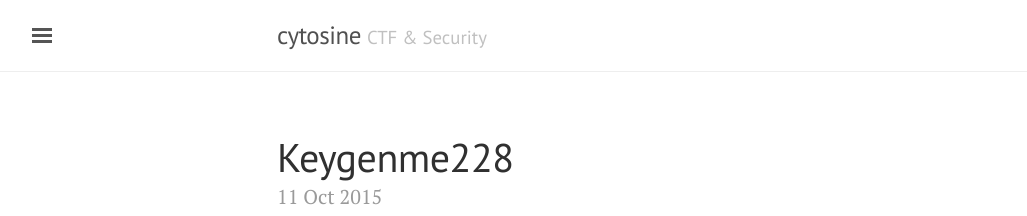
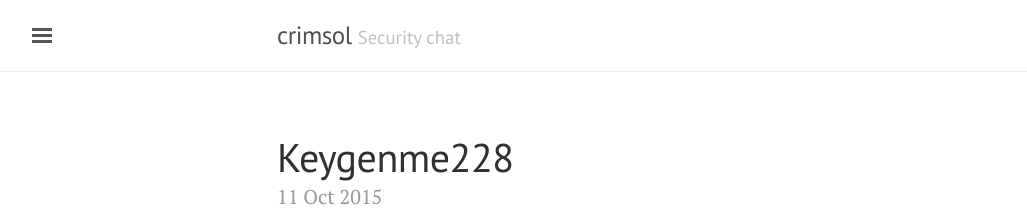
Before and after one commit to crimsoll/crimsoll.github.io, a Jekyll site: the page built from index.html, in a window 1280 px wide. Shown: the top 216 px of the page, without its empty margins (3-1030 px from the left). Built offline with Jekyll 4.4.1, drawn with Linux system fonts in a browser that asks for light colours; the list of posts is cut into pages by our own code; part of the change alters nothing that is shown.

Commit message:
updated config

```diff
--- a/_config.yml
+++ b/_config.yml
@@ -5,18 +5,18 @@ permalink:           pretty
 relative_permalinks: true
 
 # Setup
-title:               cytosine
-tagline:             'CTF & Security'
-description:         'A place to store CTF writeups and talk about shit I find interesting.'
-url:                 http://cy70sin3.github.io
+title:               crimsol
+tagline:             'Security chat'
+description:         'My thoughts on security'
+url:                 http://crimsol.xyz
 baseurl:             ''
 paginate:            3
 excerpt_separator: <!--more-->
 
 # About/contact
 author:
-  name:              cytosine
-  email:             cyto@cytosine.xyz
+  name:              Matt
+  email:             crimsol7449@gmail.com
 
 # Custom vars
 version:             1.0.0
```
